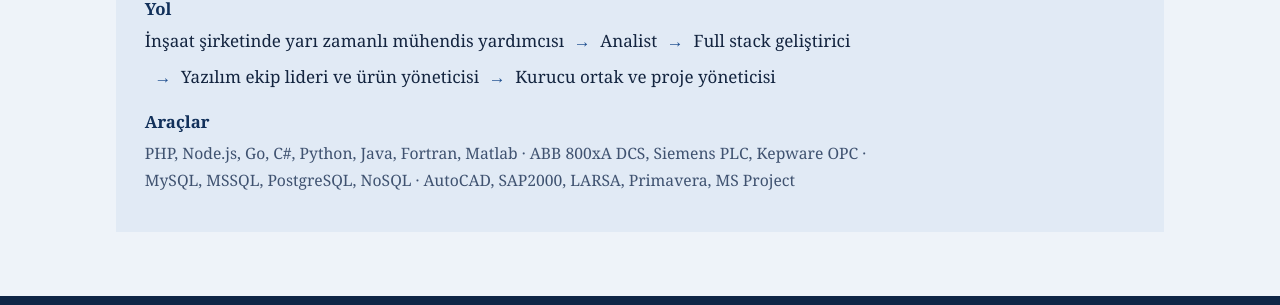
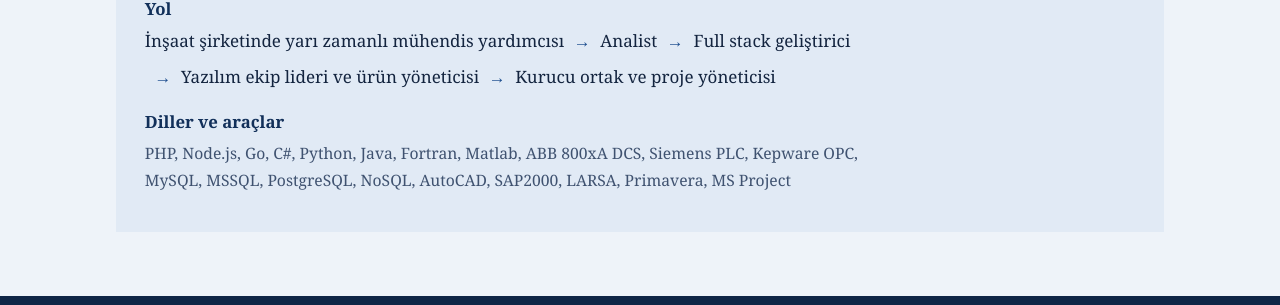
Before and after one commit to sonmezmustafa/sonmezmustafa.github.io, a Jekyll site: the page built from projeler/index.html, in a window 1280 px wide. Shown: the part 1846-2151 px from the top of the page. Built offline with Jekyll 4.4.1, drawn with Linux system fonts in a browser that asks for light colours.

Commit message:
Diller ve araçlar tek başlıkta

```diff
--- a/_data/experience.yml
+++ b/_data/experience.yml
@@ -6,7 +6,7 @@
     contains: "Bu koldakiler"
     codigno: "Codigno"
     roles_title: "Yol"
-    tools_title: "Araçlar"
+    tools_title: "Diller ve araçlar"
     open: "Ayrıntı"
   en:
     intro: "A map of the work I have done over nearly twenty years. From state-owned chemical plants to major construction groups, from a ministry's hundreds of websites to EV chargers. Pick a node; the lines show which fields and sectors that work touches, and the work and its modules are listed right below."
@@ -15,7 +15,7 @@
     contains: "In this branch"
     codigno: "Codigno"
     roles_title: "Path"
-    tools_title: "Tools"
+    tools_title: "Languages and tools"
     open: "Details"
 
 center:
@@ -30,7 +30,7 @@
       - "Full stack geliştirici"
       - "Yazılım ekip lideri ve ürün yöneticisi"
       - "Kurucu ortak ve proje yöneticisi"
-    tools: "PHP, Node.js, Go, C#, Python, Java, Fortran, Matlab · ABB 800xA DCS, Siemens PLC, Kepware OPC · MySQL, MSSQL, PostgreSQL, NoSQL · AutoCAD, SAP2000, LARSA, Primavera, MS Project"
+    tools: "PHP, Node.js, Go, C#, Python, Java, Fortran, Matlab, ABB 800xA DCS, Siemens PLC, Kepware OPC, MySQL, MSSQL, PostgreSQL, NoSQL, AutoCAD, SAP2000, LARSA, Primavera, MS Project"
   en:
     name: "Mustafa Sönmez"
     tag: "nearly 20 years"
@@ -42,7 +42,7 @@
       - "Full stack developer"
       - "Software team lead and product manager"
       - "Co-founder and project manager"
-    tools: "PHP, Node.js, Go, C#, Python, Java, Fortran, Matlab · ABB 800xA DCS, Siemens PLC, Kepware OPC · MySQL, MSSQL, PostgreSQL, NoSQL · AutoCAD, SAP2000, LARSA, Primavera, MS Project"
+    tools: "PHP, Node.js, Go, C#, Python, Java, Fortran, Matlab, ABB 800xA DCS, Siemens PLC, Kepware OPC, MySQL, MSSQL, PostgreSQL, NoSQL, AutoCAD, SAP2000, LARSA, Primavera, MS Project"
 
 stats:
   - tr: { value: "20 yıla yakın", label: "mühendislik ve yazılım" }
```
